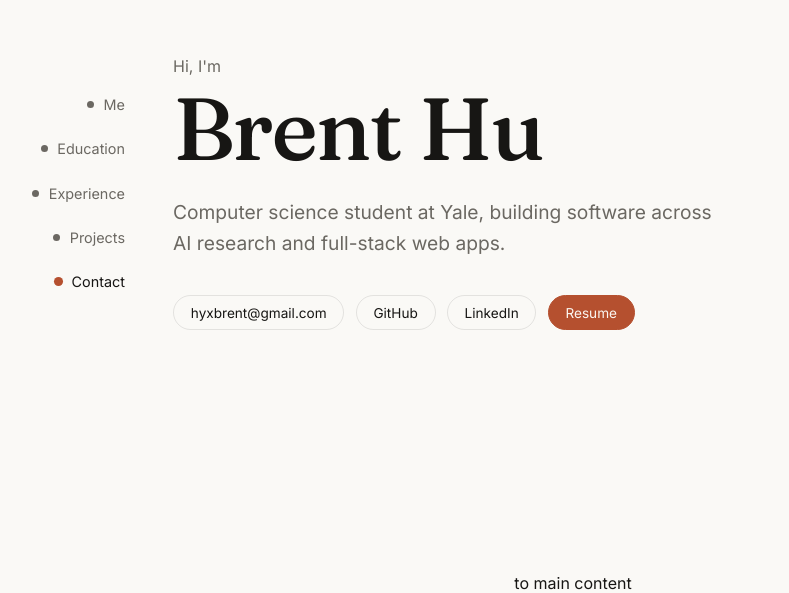
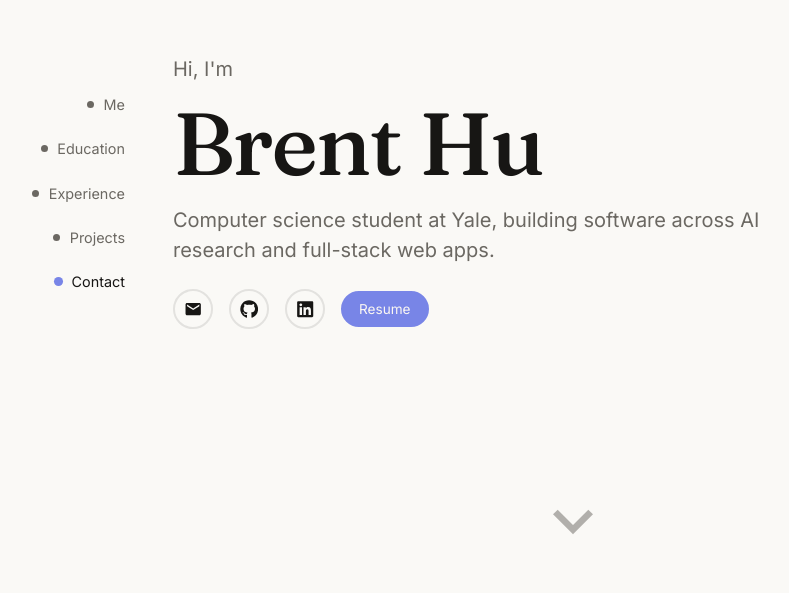
Before and after one commit to brtboi/brtboi.github.io, a React (Vite) app: page / in a window 1280 px wide. Shown: the part 207-800 px from the top of the page, without its empty margins (67-856 px from the left). Built offline with nearby package versions, Linux system fonts and the light colour scheme.

Commit message:
better intro

```diff
--- a/package.json
+++ b/package.json
@@ -13,7 +13,8 @@
   "dependencies": {
     "clsx": "^2.1.1",
     "react": "^19.2.0",
-    "react-dom": "^19.2.0"
+    "react-dom": "^19.2.0",
+    "react-icons": "^5.7.0"
   },
   "devDependencies": {
     "@eslint/js": "^9.39.1",
--- a/src/components/Contact.module.scss
+++ b/src/components/Contact.module.scss
@@ -29,18 +29,26 @@
 .contactLinks {
   display: flex;
   justify-content: center;
+  align-items: center;
   gap: 1.5rem;
   font-family: var(--font-body);
   font-size: 0.9rem;
   margin-bottom: 3rem;
 
   a {
+    display: inline-flex;
+    align-items: center;
     text-decoration: none;
     color: var(--text-muted);
     transition: color 0.2s ease;
 
     &:hover {
       color: var(--text);
+    }
+
+    svg {
+      width: 1.25rem;
+      height: 1.25rem;
     }
   }
 }
--- a/src/components/Contact.tsx
+++ b/src/components/Contact.tsx
@@ -1,5 +1,6 @@
 import { contact } from '../content'
 import Reveal from './Reveal'
+import { FaGithub, FaLinkedin } from 'react-icons/fa6'
 // import shared from '../styles/shared.module.scss'
 import styles from './Contact.module.scss'
 
@@ -16,11 +17,23 @@ export default function Contact() {
           {contact.email}
         </a>
         <div className={styles.contactLinks}>
-          <a href={contact.github} target="_blank" rel="noreferrer">
-            GitHub
+          <a
+            href={contact.github}
+            target="_blank"
+            rel="noreferrer"
+            aria-label="GitHub profile"
+            title="GitHub"
+          >
+            <FaGithub />
           </a>
-          <a href={contact.linkedin} target="_blank" rel="noreferrer">
-            LinkedIn
+          <a
+            href={contact.linkedin}
+            target="_blank"
+            rel="noreferrer"
+            aria-label="LinkedIn profile"
+            title="LinkedIn"
+          >
+            <FaLinkedin />
           </a>
           <a href={contact.resumeHref} target="_blank" rel="noreferrer">
             Resume
--- a/src/components/Intro.module.scss
+++ b/src/components/Intro.module.scss
@@ -15,39 +15,74 @@
     flex-direction: column;
     justify-content: flex-end;
     align-items: center;
+
+    padding-bottom: 1rem;
+
+    .introArrowLink {
+      display: flex;
+      align-items: center;
+      justify-content: center;
+      width: 7rem;
+      height: 7rem;
+      border-radius: 50%;
+      color: var(--text-muted);
+      opacity: 0.5;
+      transition: opacity 0.4s ease, transform 0.4s ease, color 0.25s ease;
+
+      svg {
+        width: 5rem;
+        height: 5rem;
+      }
+
+      &:hover {
+        opacity: 1;
+        color: var(--text);
+        transform: translateY(4px);
       }
     }
 
-.heroInner {
-  max-width: 640px;
+    // fades out as soon as the page is scrolled at all
+    .introArrowHidden {
+      opacity: 0;
+      pointer-events: none;
+      transform: translateY(10px);
+    }
+  }
 }
 
-.heroKicker {
+.introInner {
+  max-width: 640px;
+  display: flex;
+  flex-direction: column;
+  gap: 0.5rem;
+
+  .hi {
     font-family: var(--font-body);
     color: var(--text-muted);
-  font-size: 1rem;
-  margin: 0 0 0.5rem;
+    font-size: 1.25rem;
   }
 
-.heroName {
+  .name {
     font-size: clamp(3rem, 9vw, 5.5rem);
-  line-height: 1.02;
     letter-spacing: -0.02em;
   }
 
-.heroTagline {
+  .tagline {
     font-family: var(--font-body);
     color: var(--text-muted);
-  font-size: clamp(1rem, 2vw, 1.2rem);
-  line-height: 1.6;
-  max-width: 34rem;
-  margin: 1.5rem 0 2.25rem;
+    font-size: 1.25rem;
+    line-height: 1.5;
+  }
 }
 
+
+
 .heroLinks {
+  margin-top: 1rem;
   display: flex;
   flex-wrap: wrap;
-  gap: 0.7rem;
+  align-items: center;
+  gap: 1rem;
 }
 
 .pill {
@@ -55,14 +90,27 @@
   font-size: 0.85rem;
   text-decoration: none;
   color: var(--text);
-  border: 1px solid var(--line);
-  padding: 0.55rem 1.05rem;
+  border: 2px solid var(--line);
+  padding: 0.5rem 1rem;
   border-radius: 999px;
-  transition: border-color 0.25s ease, transform 0.25s ease, background 0.25s ease;
+  transition: border-color 0.25s ease, background-color 0.25s ease, border-color 0.25s ease;
 
   &:hover {
     border-color: var(--accent);
-    transform: translateY(-2px);
+  }
+}
+
+.pillIcon {
+  display: inline-flex;
+  align-items: center;
+  justify-content: center;
+  width: 2.5rem;
+  height: 2.5rem;
+  padding: 0;
+
+  svg {
+    width: 1.15rem;
+    height: 1.15rem;
   }
 }
 
@@ -70,30 +118,9 @@
   background: var(--accent);
   border-color: var(--accent);
   color: #fbf7f2;
-}
 
-.scrollHint {
-  position: absolute;
-  bottom: 2.2rem;
-  left: 1.75rem;
-  width: 22px;
-  height: 34px;
-  border: 1.5px solid var(--line);
-  border-radius: 999px;
-  display: flex;
-  justify-content: center;
-  padding-top: 6px;
-
-  span {
-    width: 4px;
-    height: 8px;
-    border-radius: 999px;
-    background: var(--text-muted);
-    animation: scrollBob 1.8s ease-in-out infinite;
+  &:hover {
+    background-color: var(--accent-dark);
+    border-color: var(--accent-dark)
   }
 }
-
-@keyframes scrollBob {
-  0%, 100% { transform: translateY(0); opacity: 1; }
-  50% { transform: translateY(8px); opacity: 0.4; }
-}
--- a/src/components/Intro.tsx
+++ b/src/components/Intro.tsx
@@ -1,26 +1,57 @@
+import { useEffect, useState } from 'react'
 import clsx from 'clsx'
+import { MdKeyboardArrowDown, MdMail } from 'react-icons/md'
+import { FaGithub, FaLinkedin } from 'react-icons/fa6'
 import { contact } from '../content'
 import styles from './Intro.module.scss'
 
 export default function Intro() {
+  const [scrolled, setScrolled] = useState(false)
+
+  useEffect(() => {
+    const onScroll = () => setScrolled(window.scrollY > 4)
+    onScroll()
+    window.addEventListener('scroll', onScroll, { passive: true })
+    return () => window.removeEventListener('scroll', onScroll)
+  }, [])
+
   return (
     <section id="me" className={styles.introDiv}>
       <div className={styles.introInner}>
-        <p className={styles.heroKicker}>Hi, I'm</p>
-        <h1 className={styles.heroName}>Brent Hu</h1>
-        <p className={styles.heroTagline}>
+        <p className={styles.hi}>Hi, I'm</p>
+        <h1 className={styles.name}>Brent Hu</h1>
+        <p className={styles.tagline}>
           Computer science student at Yale, building software across AI research and
           full-stack web apps.
         </p>
         <div className={styles.heroLinks}>
-          <a href={`mailto:${contact.email}`} className={styles.pill}>
-            {contact.email}
+          <a
+            href={`mailto:${contact.email}`}
+            className={clsx(styles.pill, styles.pillIcon)}
+            aria-label="Email Brent"
+            title="Email"
+          >
+            <MdMail />
           </a>
-          <a href={contact.github} target="_blank" rel="noreferrer" className={styles.pill}>
-            GitHub
+          <a
+            href={contact.github}
+            target="_blank"
+            rel="noreferrer"
+            className={clsx(styles.pill, styles.pillIcon)}
+            aria-label="GitHub profile"
+            title="GitHub"
+          >
+            <FaGithub />
           </a>
-          <a href={contact.linkedin} target="_blank" rel="noreferrer" className={styles.pill}>
-            LinkedIn
+          <a
+            href={contact.linkedin}
+            target="_blank"
+            rel="noreferrer"
+            className={clsx(styles.pill, styles.pillIcon)}
+            aria-label="LinkedIn profile"
+            title="LinkedIn"
+          >
+            <FaLinkedin />
           </a>
           <a
             href={contact.resumeHref}
@@ -34,7 +65,13 @@ export default function Intro() {
       </div>
 
       <div className={styles.introArrow}>
-        <p>to main content</p>
+        <a
+          href="#education"
+          className={clsx(styles.introArrowLink, scrolled && styles.introArrowHidden)}
+          aria-label="Scroll to education"
+        >
+          <MdKeyboardArrowDown />
+        </a>
       </div>
     </section>
   )
--- a/src/index.scss
+++ b/src/index.scss
@@ -3,7 +3,8 @@
   --bg-alt: #f1efe9;
   --text: #171614;
   --text-muted: #6b6862;
-  --accent: #b5502f;
+  --accent: #7885e7;
+  --accent-dark: #5e69bc;
   --line: rgba(23, 22, 20, 0.1);
   --font-display: 'Fraunces', Georgia, serif;
   --font-body: 'Inter', -apple-system, BlinkMacSystemFont, 'Segoe UI', sans-serif;
@@ -18,7 +19,8 @@
     --bg-alt: #1c1a15;
     --text: #f2f0ea;
     --text-muted: #a29d92;
-    --accent: #e08a5f;
+    --accent: #7885e7;
+    --accent-dark: #5e69bc;
     --line: rgba(242, 240, 234, 0.12);
     color-scheme: dark;
   }
```
Also changed, not shown: 1 other file (tests, documents, lock files or other folders). Lines whose indentation alone changed are shown as unchanged.
